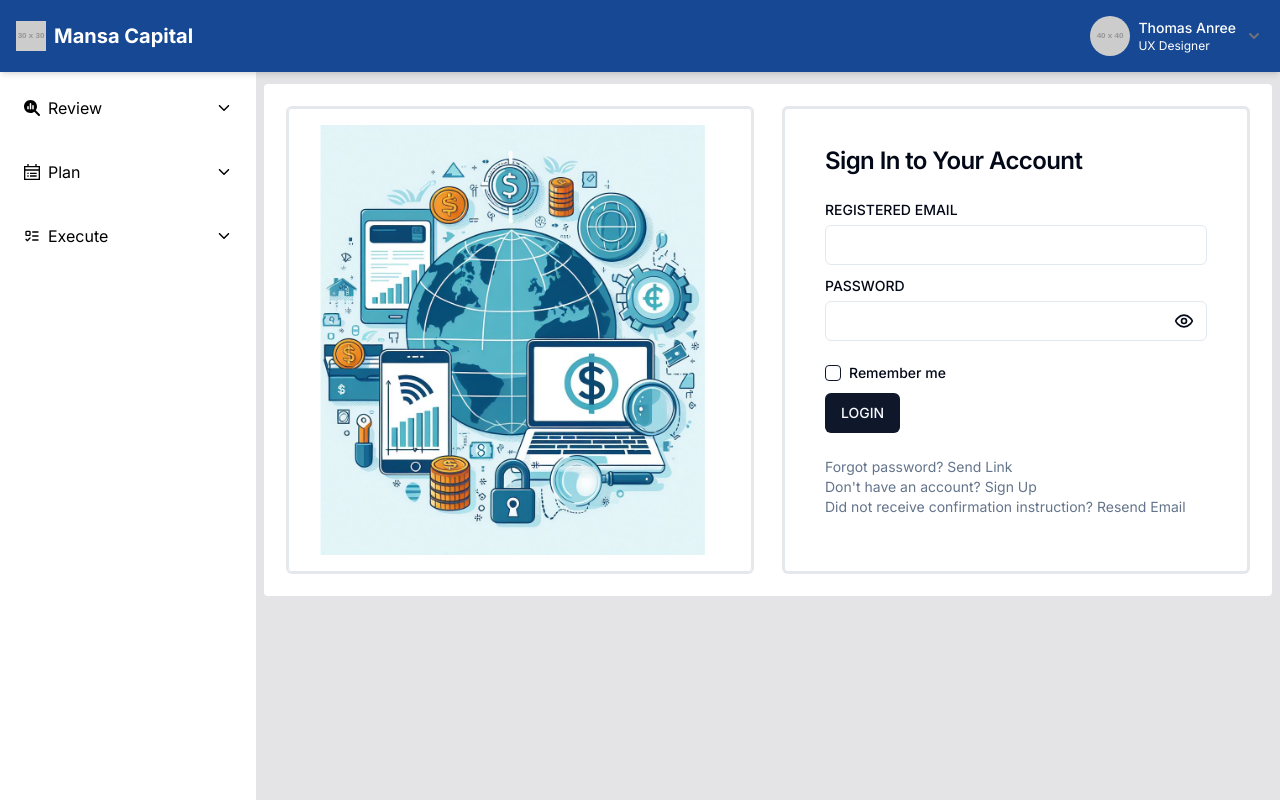
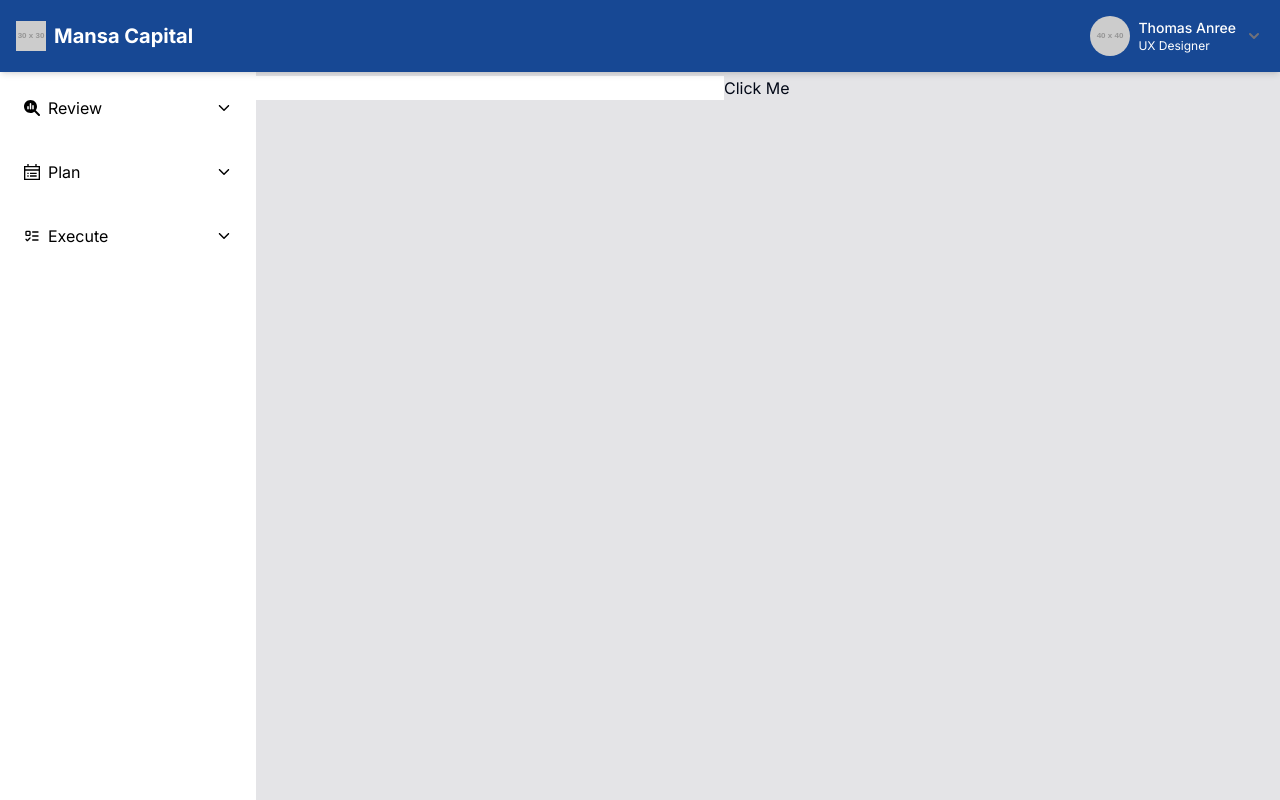
Before and after one commit to LokendraJargha/mansa_capital, a Next.js app in the folder mansa_capital/: page /auth/login in a window 1280 px wide. Built offline with nearby package versions, Linux system fonts and the light colour scheme.

Commit message:
try to login failed in codespaces now in local

```diff
--- a/mansa_capital/config/database.js
+++ b/mansa_capital/config/database.js
@@ -9,6 +9,7 @@ const connectDB = async () => {
     return;
   }
   try {
+    console.log(process.env.MONGO_URI)
     await mongoose.connect(process.env.MONGO_URI);
     connected = true;
     console.log("MongoDB Connected");
--- a/mansa_capital/next.config.mjs
+++ b/mansa_capital/next.config.mjs
@@ -1,4 +1,11 @@
 /** @type {import('next').NextConfig} */
-const nextConfig = {};
+const nextConfig = {
+    experimental: {
+        serverActions: {
+          allowedForwardedHosts: ['jubilant-waffle-4wpjqwpqg6p3xxx-3000.app.github.dev'],
+          allowedOrigins: ["jubilant-waffle-4wpjqwpqg6p3xxx-3000.app.github.dev"],
+        },
+      },
+};
 
 export default nextConfig;
--- a/mansa_capital/src/app/auth/login/page.jsx
+++ b/mansa_capital/src/app/auth/login/page.jsx
@@ -1,42 +1,7 @@
-"use client";
-import { useForm } from "react-hook-form";
-import { useState } from "react";
 import { signIn } from "../../../../auth";
-import "react-toastify/dist/ReactToastify.css";
-import {
-  Card,
-  CardHeader,
-  CardContent,
-  CardTitle,
-  CardFooter,
-} from "@/components/ui/card";
-import { Label } from "@/components/ui/label";
-import { Eye, EyeOff } from "lucide-react";
-import { Input } from "@/components/ui/input";
-import { Button } from "@/components/ui/button";
-import { Checkbox } from "@/components/ui/checkbox";
+export default function Page () {
+   return (
 
-export default function Login_Page() {
-  const [showPassword, setShowPassword] = useState(false);
-  const [activePasswordInput, setActivePasswordInput] = useState(false);
-  const togglePasswordVisibility = () => {
-    setShowPassword(!showPassword);
-  };
-  const {
-    register,
-    handleSubmit,
-    formState: { errors },
-  } = useForm();
-
-  return (
-    <div className="flex flex-row m-2 p-2 rounded-sm  bg-white">
-      <div className="flex w-1/2 ring-2 border rounded-sm ring-gray-200 p-4 m-4">
-        <img src="/images/Designer.png" />
-      </div>
-      <Card className="w-1/2 ring-2 border rounded-sm ring-gray-200 p-4 m-4">
-        <CardHeader>
-          <CardTitle>Sign In to Your Account</CardTitle>
-        </CardHeader>
     <form
     action={async (formData) => {
       "use server";
@@ -44,93 +9,9 @@ export default function Login_Page() {
       await signIn("credentials", formData);
     }}
   >
-          <CardContent className="space-y-2">
-            <div className="space-y-1">
-              <Label htmlFor="email">REGISTERED EMAIL</Label>
-              <Input
-                id="email"
-                name="email"
-                type="email"
-                {...register("email", {
-                  required: "Email is required",
-                  pattern: {
-                    value: /^[A-Z0-9._%+-]+@[A-Z0-9.-]+\.[A-Z]{2,}$/i,
-                    message: "Invalid email address",
-                  },
-                })}
-                className={`${
-                  errors.email ? "border-red-500" : "border-input"
-                }`}
-              />
-              {errors.email && (
-                <span className="text-xs text-red-500">
-                  {errors.email.message}
-                </span>
-              )}
-            </div>
-            <div className="space-y-1">
-              <Label htmlFor="password">PASSWORD</Label>
-              <div
-                className={`flex h-10 w-full rounded-md border ${
-                  errors.password ? "border-red-500" : "border-input"
-                } bg-background px-3 py-2 text-sm ring-offset-background file:border-0 file:bg-transparent file:text-sm file:font-medium placeholder:text-muted-foreground focus-visible:outline-none focus-visible:ring-2 focus-visible:ring-ring focus-visible:ring-offset-2 disabled:cursor-not-allowed disabled:opacity-50 ${
-                  activePasswordInput && "ring-2 ring-ring ring-offset-2"
-                }`}
-              >
-                <input
-                  id="password"
-                  name="password"
-                  className="border-none outline-none w-full"
-                  type={showPassword ? "text" : "password"}
-                  {...register("password", {
-                    required: "Password is required",
-                  })}
-                />
-                <button type="button" onClick={togglePasswordVisibility}>
-                  {showPassword ? <EyeOff size={20} /> : <Eye size={20} />}
-                </button>
-              </div>
-              {errors.password && (
-                <span className="text-xs text-red-500">
-                  {errors.password.message}
-                </span>
-              )}
-            </div>
-          </CardContent>
-          <div className="flex items-center px-6 pb-3 space-x-2">
-            <Checkbox id="remember" {...register("remember")} />
-            <label
-              htmlFor="remember"
-              className="text-sm font-medium leading-none peer-disabled:cursor-not-allowed peer-disabled:opacity-70"
-            >
-              Remember me
-            </label>
-          </div>
-          <CardFooter>
-            <Button type="submit">LOGIN</Button>
-          </CardFooter>
+  <input type= "name" name="email"/>
+  <input type ="password" name="password"/>
+  <button type="submit">Click Me</button>
   </form>
-        <div className="text-sm text-muted-foreground mx-6">
-          <p>
-            Forgot password?{" "}
-            <a href="/auth/reset-password" className="hover:underline">
-              Send Link
-            </a>
-          </p>
-          <p>
-            Don't have an account?{" "}
-            <a href="/auth/register" className="hover:underline">
-              Sign Up
-            </a>
-          </p>
-          <p>
-            Did not receive confirmation instruction?{" "}
-            <a href="/auth/resend-confirmation" className="hover:underline">
-              Resend Email
-            </a>
-          </p>
-        </div>
-      </Card>
-    </div>
-  );
+   )
 }
```
Lines whose indentation alone changed are shown as unchanged.
